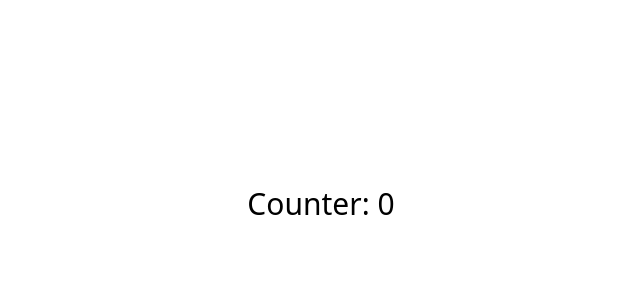
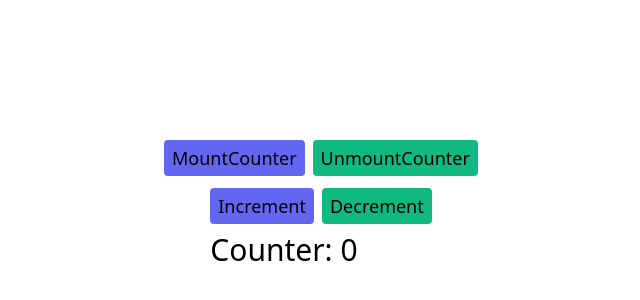
Before and after one commit to Trantuvan/react-life-cycle, a React (Vite) app: page / in a window 1280 px wide. Shown: the part 196-496 px from the top of the page, without its empty margins (319-959 px from the left). Built offline with nearby package versions, Linux system fonts and the light colour scheme.

Commit message:
react life cycle

```diff
--- a/src/App.jsx
+++ b/src/App.jsx
@@ -1,10 +1,47 @@
 import React, { Component } from 'react';
 import Counter from './components/Counter';
 export default class App extends Component {
+  constructor(props) {
+    super(props);
+    this.state = {
+      mount: true,
+    };
+    this.mountCounter = this.mountCounter.bind(this);
+    this.unmountCounter = this.unmountCounter.bind(this);
+  }
+
+  mountCounter() {
+    this.setState({ mount: true });
+  }
+
+  unmountCounter() {
+    this.setState({ mount: false });
+  }
+
   render() {
+    const { mount } = this.state;
     return (
-      <div className="h-screen flex items-center justify-center">
-        <Counter />
+      <div className="h-screen flex flex-col gap-3 items-center justify-center">
+        <div className="space-x-2">
+          <button
+            type="button"
+            className="text-lg px-2 py-1 bg-indigo-500 rounded hover:bg-indigo-400 focus:outline-none focus:ring-2 focus:ring-indigo-400"
+            onClick={this.mountCounter}
+            disabled={this.state.mount}
+          >
+            MountCounter
+          </button>
+          <button
+            type="button"
+            className="text-lg px-2 py-1 bg-emerald-500 rounded hover:bg-emerald-400 focus:outline-none focus:ring-2 focus:ring-emerald-400"
+            onClick={this.unmountCounter}
+            disabled={!this.state.mount}
+          >
+            UnmountCounter
+          </button>
+        </div>
+        {mount === true ? <Counter /> : null}
+        {/* <Counter mount={mount} /> */}
       </div>
     );
   }
--- a/src/components/Counter.jsx
+++ b/src/components/Counter.jsx
@@ -2,14 +2,99 @@ import React, { Component } from 'react';
 
 export default class Counter extends Component {
   constructor(props) {
+    console.log('Constructor');
     super(props);
     this.state = {
       counter: 0,
     };
+    this.incrementCounter = this.incrementCounter.bind(this);
+    this.decrementCounter = this.decrementCounter.bind(this);
+  }
+
+  componentDidMount() {
+    console.log('Component Did Mount');
+    console.log('-----------------');
+  }
+
+  componentDidUpdate(prevProps, prevState, snapShot) {
+    console.log('Component Did Update');
+    console.log('-----------------');
+  }
+
+  componentWillUnmount() {
+    console.log('Component Will Unmount');
+    console.log('----------------------');
+  }
+
+  componentDidCatch(error, info) {
+    console.log('Component Did Catch');
+    this.setState({ error, info });
+  }
+
+  incrementCounter() {
+    this.setState(({ counter }) => ({
+      counter: counter + 1,
+    }));
+  }
+
+  decrementCounter() {
+    this.setState(({ counter }) => ({
+      counter: counter - 1,
+    }));
   }
 
   render() {
+    console.log('Render');
     const { counter } = this.state;
-    return <div className="text-3xl">Counter: {counter}</div>;
+    // const { mount } = this.props;
+
+    if (this.state.error) {
+      return <div>We have encounter an error</div>;
+    }
+
+    return (
+      <div className="flex flex-col gap-2">
+        <div className="space-x-2">
+          <button
+            type="button"
+            className="text-lg px-2 py-1 bg-indigo-500 rounded hover:bg-indigo-400 focus:outline-none focus:ring-2 focus:ring-indigo-400"
+            onClick={this.incrementCounter}
+          >
+            Increment
+          </button>
+          <button
+            type="button"
+            className="text-lg px-2 py-1 bg-emerald-500 rounded hover:bg-emerald-400 focus:outline-none focus:ring-2 focus:ring-emerald-400"
+            onClick={this.decrementCounter}
+          >
+            Decrement
+          </button>
+        </div>
+        <div className="text-3xl">Counter: {counter}</div>
+      </div>
+      //   <>
+      //     {mount === false ? null : (
+      //       <div className="flex flex-col gap-2">
+      //         <div className="space-x-2">
+      //           <button
+      //             type="button"
+      //             className="text-lg px-2 py-1 bg-indigo-500 rounded hover:bg-indigo-400 focus:outline-none focus:ring-2 focus:ring-indigo-400"
+      //             onClick={this.incrementCounter}
+      //           >
+      //             Increment
+      //           </button>
+      //           <button
+      //             type="button"
+      //             className="text-lg px-2 py-1 bg-emerald-500 rounded hover:bg-emerald-400 focus:outline-none focus:ring-2 focus:ring-emerald-400"
+      //             onClick={this.decrementCounter}
+      //           >
+      //             Decrement
+      //           </button>
+      //         </div>
+      //         <div className="text-3xl">Counter: {counter}</div>
+      //       </div>
+      //     )}
+      //   </>
+    );
   }
 }
```
